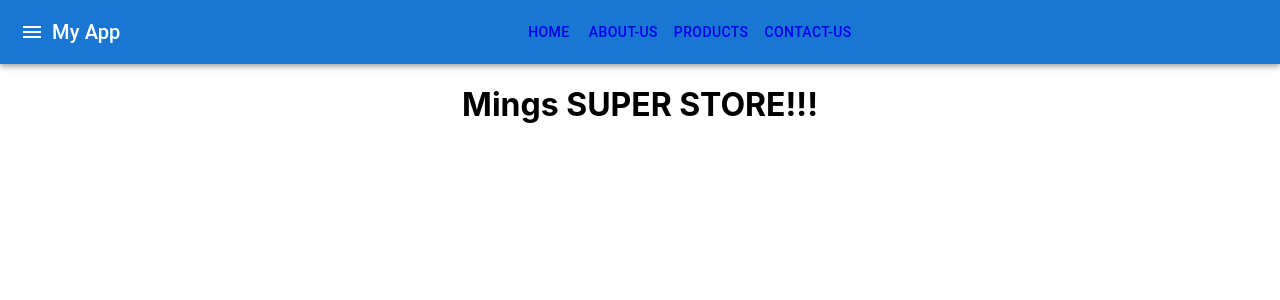
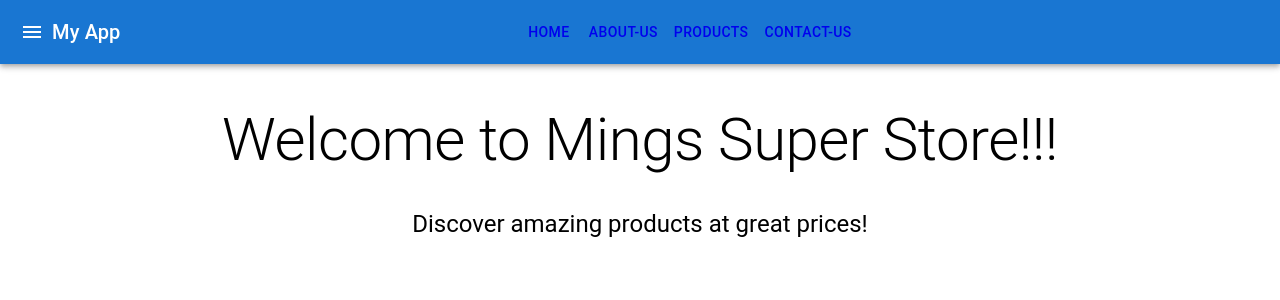
Before and after one commit to MingJae92/Ecommerce, a React (Create React App) app: page / in a window 1280 px wide. Shown: the top 300 px of the page. Built offline with nearby package versions, Linux system fonts and the light colour scheme.

Commit message:
Homepage updated design

```diff
--- a/src/components/Homepage.js
+++ b/src/components/Homepage.js
@@ -1,18 +1,19 @@
 import React from 'react';
-import { Grid } from '@mui/material';
+import { Container, Typography, Button } from '@mui/material';
+import { ShoppingCart } from '@mui/icons-material';
+
 
 function Homepage() {
   return (
-    <Grid
-      container
-      justifyContent="center"
-      alignItems="center"
-      style={{ minHeight: '10vh' }}
-    >
-      <Grid item>
-        <h1>Mings SUPER STORE!!!</h1>
-      </Grid>
-    </Grid>
+    <Container maxWidth="lg" sx={{ paddingTop: 5 }}>
+      <Typography variant="h2" align="center" sx={{ marginBottom: 4 }}>
+        Welcome to Mings Super Store!!!
+      </Typography>
+      <Typography variant="h5" align="center" sx={{ marginBottom: 4 }}>
+        Discover amazing products at great prices!
+      </Typography>
+
+    </Container>
   );
 }
 
```
